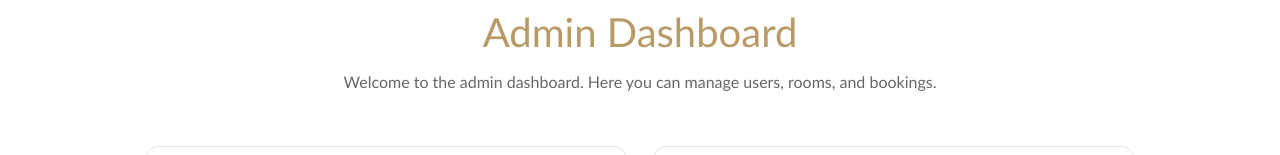
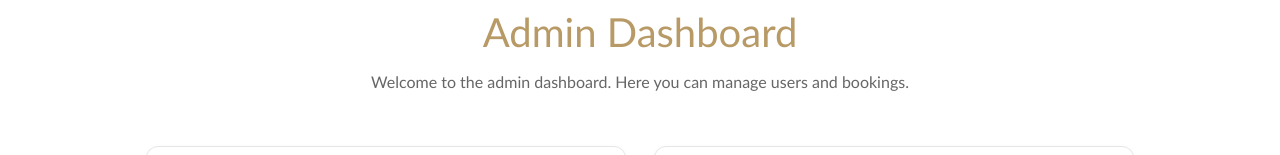
Before and after one commit to PatChirapat/Hotel-Reservation-WebApp, a React (Vite) app in the folder frontend/: page /admin in a window 1280 px wide. Shown: the part 146-301 px from the top of the page. Built offline with nearby package versions, Linux system fonts and the light colour scheme.

Commit message:
style(Admin.jsx): Edit text in <p> tag

```diff
--- a/frontend/src/pages/Admin.jsx
+++ b/frontend/src/pages/Admin.jsx
@@ -18,7 +18,7 @@ function Admin(){
             <div className="admin-content">
                 <div className="admin-header">
                     <h1>Admin Dashboard</h1>
-                    <p>Welcome to the admin dashboard. Here you can manage users, rooms, and bookings.</p>
+                    <p>Welcome to the admin dashboard. Here you can manage users and bookings.</p>
                 </div>
                 <div className="admin-body">
                     <Link to="/admin/users" className="admin-link">
```
